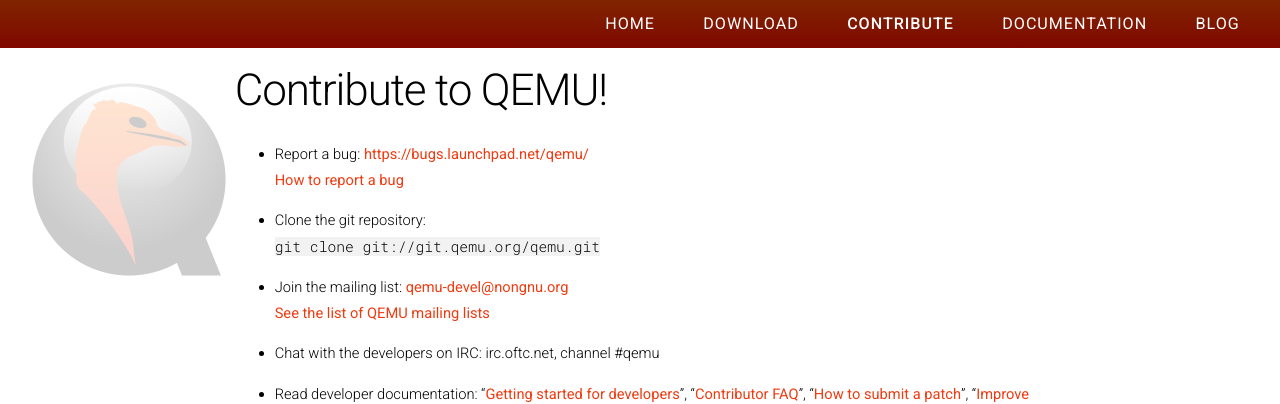
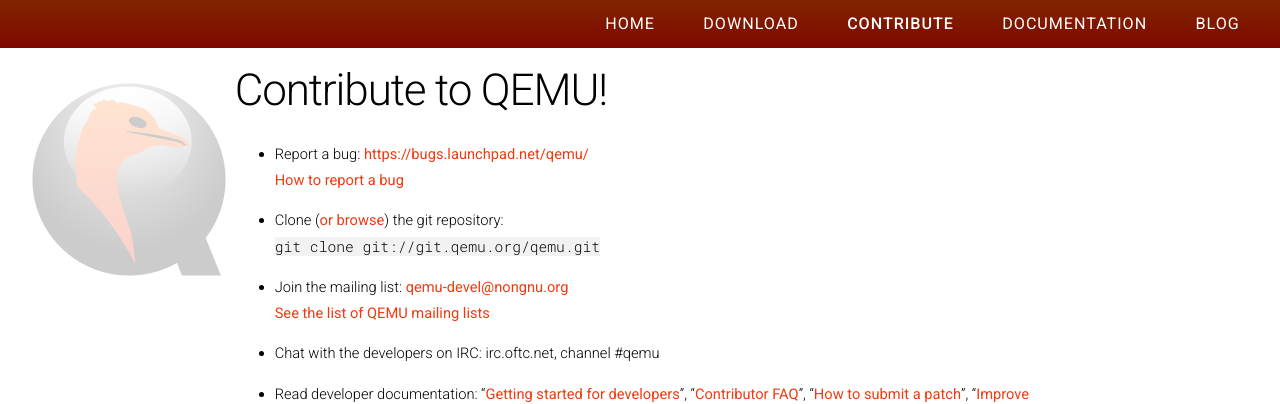
Before and after one commit to qemu/qemu-web, a Jekyll site: the page built from contribute.md, in a window 1280 px wide. Shown: the top 404 px of the page. Built offline with Jekyll 4.4.1, drawn with Linux system fonts in a browser that asks for light colours; nearby versions of some CDN libraries.

Commit message:
Link to git web view on contribute page
I was looking for a web view of qemu.git for reference, but
my first try was at https://www.qemu.org/contribute/ which
mentions how to clone but with no link for browsing.  Meanwhile,
the download page pointed people to the list of all repos (and
even then, only after you switch to the Source code tab), rather
than the qemu.git repo.  Make the link easier to find.

Signed-off-by: Eric Blake <eblake@redhat.com>

```diff
--- a/_download/source.html
+++ b/_download/source.html
@@ -9,7 +9,7 @@
 	{% include releases.html %}
 	</div>
 	<p>or stay on the bleeding edge with the
-	   <a href="https://git.qemu.org/">git repository!</a></p>
+	   <a href="https://git.qemu.org/?p=qemu.git">git repository!</a></p>
 
 	<h2>Build instructions</h2>
 
--- a/contribute.md
+++ b/contribute.md
@@ -5,7 +5,7 @@
 
 * Report a bug: [https://bugs.launchpad.net/qemu/](https://bugs.launchpad.net/qemu/)<br>[How to report a bug](report-a-bug/)
 
-* Clone the git repository: <br>`git clone git://git.qemu.org/qemu.git`
+* Clone ([or browse](https://git.qemu.org/?p=qemu.git)) the git repository: <br>`git clone git://git.qemu.org/qemu.git`
 
 * Join the mailing list: [qemu-devel@nongnu.org](https://lists.nongnu.org/mailman/listinfo/qemu-devel)<br>[See the list of QEMU mailing lists](https://wiki.qemu.org/MailingLists)
 
```
